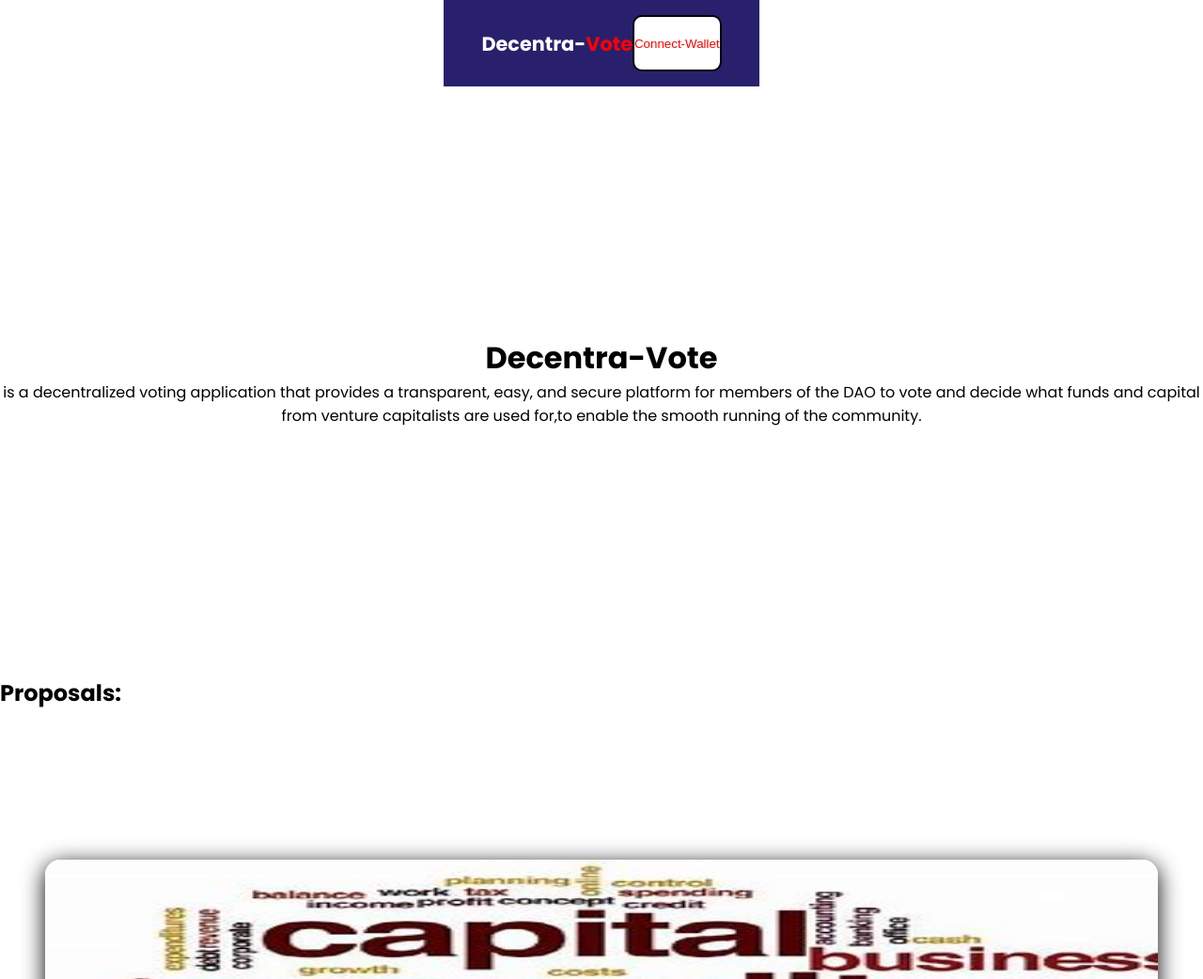
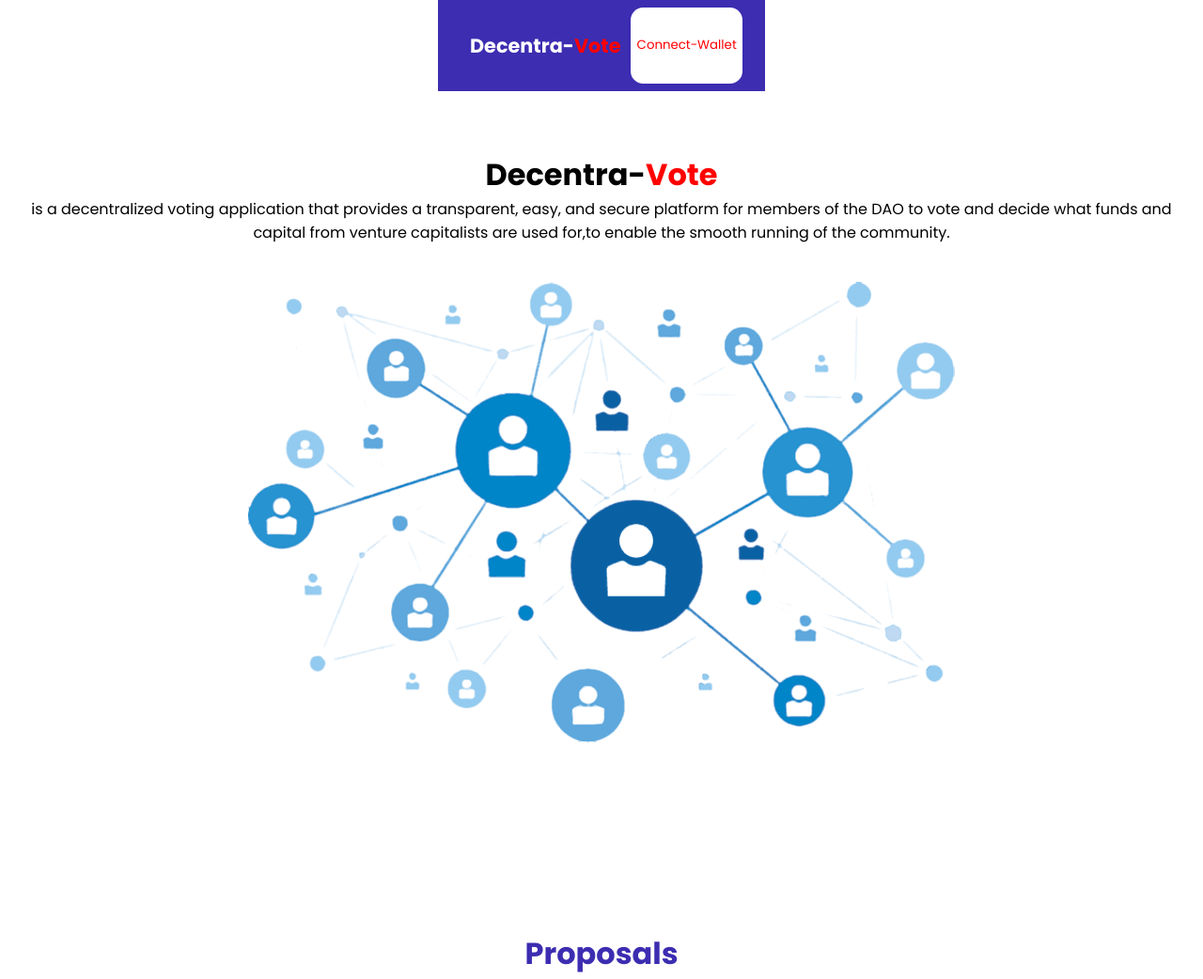
Before and after one commit to france-auth/My-Voting-Dapp, a plain HTML site: page Front-end/index.html in a window 1280 px wide. Shown: the top 1042 px of the page at 94% size. Drawn offline with Linux system fonts and the light colour scheme.

Commit message:
Updated the html and some css

```diff
--- a/Front-end/CSS/style.css
+++ b/Front-end/CSS/style.css
@@ -1,3 +1,5 @@
+/*
+
 @media (max-width: 1063px) {
     .cards{
         grid-template-columns: 300px 300px;
@@ -20,3 +22,5 @@
         text-align: left;
     }
 }
+
+*/
--- a/Front-end/CSS/styles.css
+++ b/Front-end/CSS/styles.css
@@ -44,7 +44,7 @@ div.card {
     background-color: rgb(255, 255, 255);
     box-shadow: #000 0em 5px 25px;
     overflow: hidden;
-    margin: 5em 3em 0em 3em;
+    margin: 0em 3em 5em 3em;
 }
 div.card img{
     width: 100%;
@@ -69,7 +69,7 @@ div.card-body button{
     transition: all 300ms ease;
     font-size: 1rem;
     text-align: center;
-    background-color: #2f228f;
+    background-color: #3c2db1;
     cursor: pointer;
     margin-top: 1.5em;
 }
@@ -77,9 +77,8 @@ div.card-body button:hover {
     opacity: .875;
 }
 
-
 button.btn {
-    color: red;
+    color: rgb(255, 255, 255);
     font-weight: lighter;
 }
 
@@ -88,11 +87,16 @@ button.btn {
 
 
 .logo {
-    background-color: #29206d;
-    color: rgb(255, 255, 255);
+    /*background-color: #29206d;
+    background-color: white;*/
     font-weight: bold;
     width: max-content;
     margin: .7em 0em .7em;
+}
+
+.logo p {
+    margin:  .5em;
+    color: rgb(255, 255, 255);
 }
 
 .logo span {
@@ -102,9 +106,8 @@ button.btn {
 header {
     display: flex;
     justify-content: space-between;
-    background-color: #29206d;
-    color: #fff;
-    padding: 1em 2.5em;
+    background-color: #3c2db1;
+    padding: .5em 1.5em;
 }
 
 
@@ -119,15 +122,19 @@ button:hover{
 }
 
 button.connectWalletBtn{
-    background-color: white;
+    background-color: rgb(255, 255, 255);
     color: red;
-    border-radius: .75em;
-    border: .2em  solid black;
+    border-radius: 1em;
+}
+
+button.connectWalletBtn p {
+    margin: .5em;
+    font-family: 'Poppins', sans-serif;
 }
 
 button.connectWalletBtn:hover {
     opacity: 0.9;
-    background-color: white;
+    background-color: rgb(255, 255, 255);
     transition: background-color 0.5s ease-in
 }
 
@@ -141,42 +148,34 @@ section.hero {
     opacity: 0.5;
 }
 
-div.more-info img {
-    width: 100%;
-    object-fit: cover;
-    height: 15em;
+div.lead {
+    display: gid;
+    justify-content: center;
+    text-align: center;
+    word-break: normal;
+    margin: 2.5em 0em 5em 0em;
+}
+div.lead-img {
+    display: grid;
+    justify-content: center;
+
 }
 
-p.title {
-    font-weight: bold;
-    font-size: 1.25rem;
+div.lead-text {
+    display: grid;
+    margin: 2.5em 1.5em;
 }
 
-div.lead {
-    text-align: center;
-    margin: 15em 0em 15em 0em;
+div.lead-text span {
+    color: red;
 }
-
-div h1{
+*/
+h1 {
     margin: auto;
     text-align: center;
     word-wrap: break-word;
     max-width: 100%;
 }
-
-
-div.feature {
-    display: grid;
-    grid-template-columns: repeat(2, auto);
-    gap: 5em;
-    margin-bottom: 8em;
-}
-
-.vote-img{
-    width: 600px;
-    border-radius: 30px;
-}
-
 
 div.form{
     display: flex;
@@ -186,7 +185,7 @@ div.form{
 #resources{
     border: none;
     padding: 5px;
-    background-color: #4b418a;
+    background-color: #3c2db1;
     color: #ffffff;
 }
 
@@ -205,12 +204,15 @@ div.form- input:hover{
     cursor: pointer;
 }
 
-div.footer{
+div.footer {
     display: flex;
-    justify-content: space-between;
-    background-color: #29206d;
-    color: #fff;
-    padding: 1em 2.5em;
+    justify-content: center;
+    background-color: #3c2db1;
+    padding: 1em 1.5em;
+}
+
+div.footer p {
+    color: white;
 }
 
 
@@ -250,17 +252,19 @@ div.content{
 div.proposals-container{
     width: 100%;
     display: flex;
-    margin-bottom: 30px;
+    margin-bottom: 2em;
 }
 
-#proposals {
-    margin: auto;
-    color: #6f64b9;
-    text-shadow: 1px 4px 5px #141129;
-    font-weight: bold;
+h2.proposals {
+    display: flex;
+    justify-content: center;
+    color: #3c2db1;
+    font-weight: 900;
+    font-size: xx-large;
+    margin-top: 3em;
 }
 
-button.check-result {
+button.checkResult {
     display: flex;
     justify-content: right;
 }
@@ -269,27 +273,31 @@ button.check-result {
 /* This is desktop screen size so, the menu bar should hide at this point */
 
 @media screen and (max-width: 1200px){
-    section .container{
+    div.container{
         width: 95%;
+        grid-template-columns: repeat(2, 1fr);
     }
 }
 @media screen and (max-width: 992px){
-    section .container{
+    div.container{
         width: 85%;
-        grid-template-columns: repeat(2, 1fr);
+        grid-template-columns: repeat(1, 1fr);
     }
 }
+
+
 @media screen and (max-width: 576px){
-    section .container{
+    div.container{
         width: 100%;
         display: flex;
         flex-direction: column;
         justify-content: center;
         row-gap: 2rem;
         padding: 0 2rem;
+
     }
 }
-/*
+
 @keyframes introLoad {
     from {
         clip-path: polygon(0 0, 100% 0, 100% 0, 0 0);
@@ -299,16 +307,3 @@ button.check-result {
         clip-path: polygon(0 0, 100% 0, 100% 100%, 0 100%);
     }
 }
-
-
-@keyframes moveDown {
-    from {
-        transform: translateY(-100px);
-    }
-
-    to {
-        transform: translateY(0);
-        opacity: 1;
-    }
-}
-*/
--- a/Front-end/index.html
+++ b/Front-end/index.html
@@ -20,21 +20,21 @@
         <div class="navBar">
             <header>
                 <a href="" target="_self" class="logo">
-                    Decentra-<span>Vote</span>
+                    <p>Decentra-<span>Vote</span></p>
                 </a>
 
-                <button type="submit" class="connectWalletBtn">
-                    Connect-Wallet
+                <button type="button" class="connectWalletBtn">
+                    <p>Connect-Wallet</p>
                 </button>
             </header>
         </div>
         <br>
 
         <section class="hero">
-            <div class="hero-section">
                 <div class="lead">
+                    <div class="lead-text">
                         <h1>
-                        Decentra-Vote
+                            Decentra-<span>Vote</span>
                         </h1>
                         <p>
                             is a decentralized voting application that provides a transparent, easy,
@@ -42,18 +42,21 @@
                             from venture capitalists are used for,to enable the smooth running of the community.
                         </p>
                     </div>
+                    <div class="lead-img">
+                        <img src="./assets/images/removalai.png" alt="">
+                    </div>
                 </div>
         </section>
         <br>
 
 
         <div class="proposals-container">
-            <h2 id="proposals">Proposals:</h2>
+            <h2 class="proposals">Proposals</h2>
         </div>
 
         <section class="more-info">
 
-            <div id="container">
+            <div class="container">
 
                 <div class="card">
                         <img src="./assets/images/capex.jpeg" class="card-img-top" alt="...">
@@ -153,7 +156,7 @@
         </section>
 
         </div>
-
+<!--
         <div class="form">
             <form action="action_page.php" method="post" id="v-form">
 
@@ -181,9 +184,13 @@
 
                 <input type="submit" value="Vote">
             </form>
+-->
+            <div>
+                <button type="button" class="checkResult">Check Result</button>
             </div>
+        </div>
+            <br><br><br>
 
-            <button type="button" class="check-result">Check Result</button>
 
         <div class="notify-container">
             <div class="notify">
@@ -191,7 +198,7 @@
             </div>
         </div>
 
-        <div class="footer">
+        <div class="footer">
             <p>© 2023 Decentra-Vote. All rights reserved.</p>
         </div>
 
```
Lines whose indentation alone changed are shown as unchanged.
